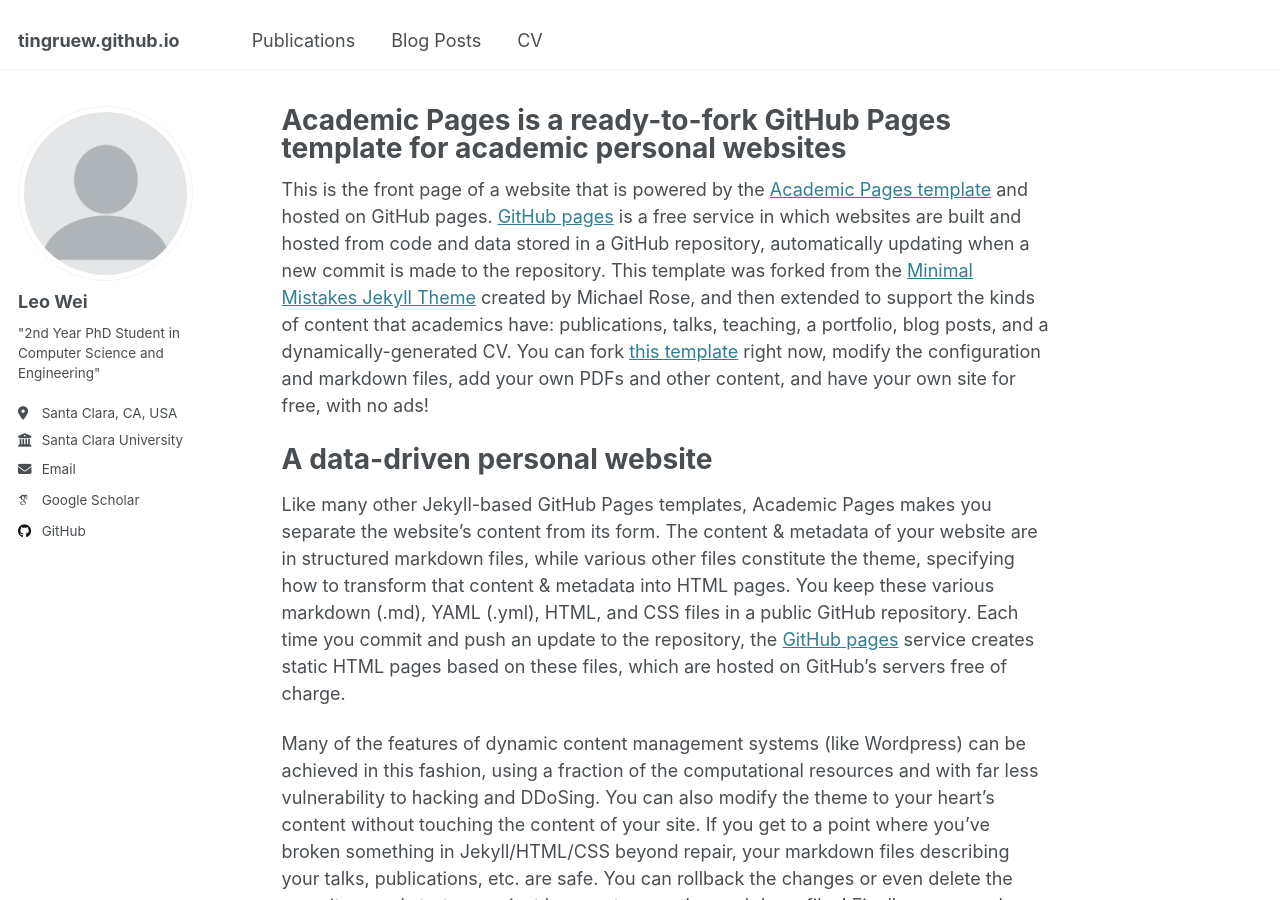
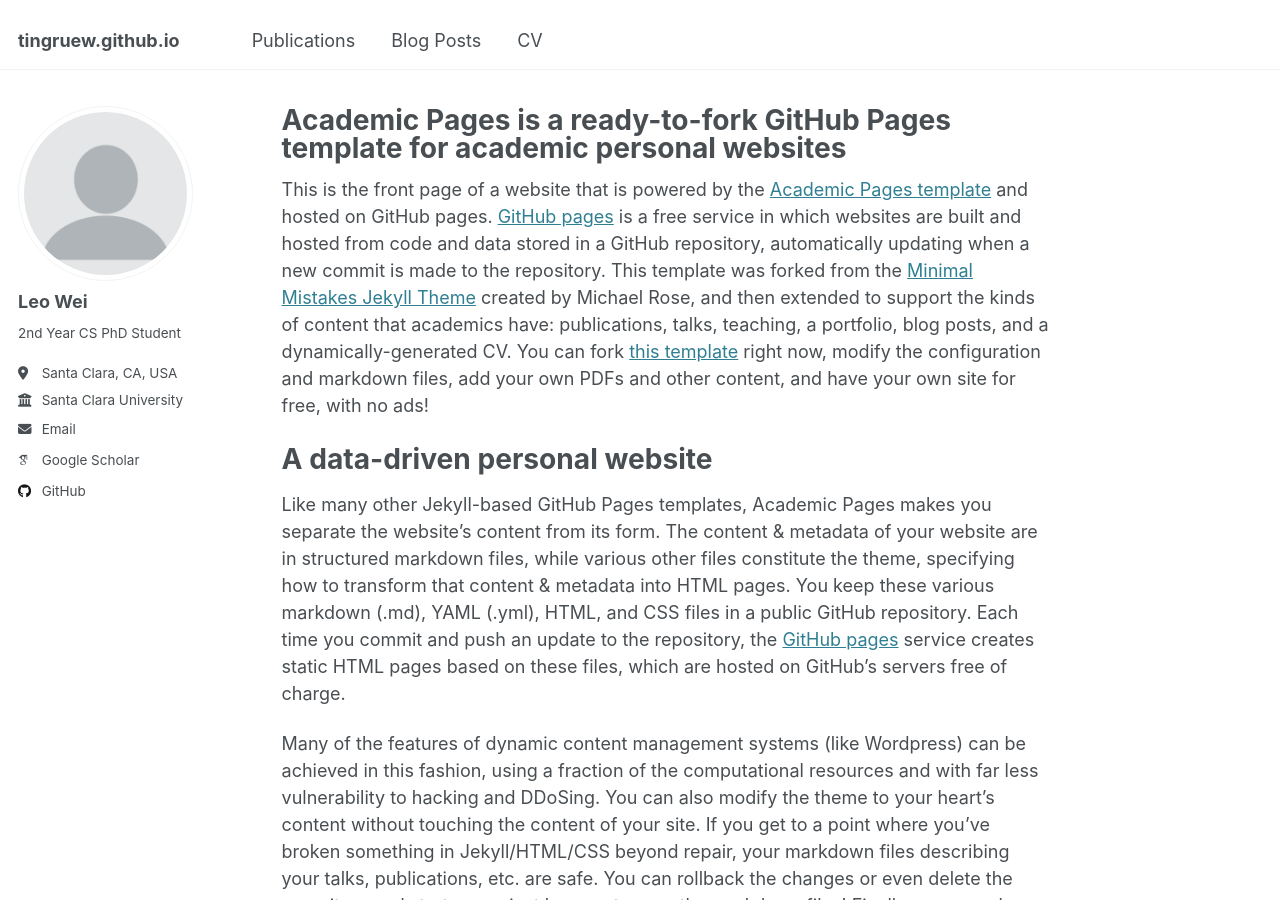
Before and after one commit to tingruew/tingruew.github.io, a Jekyll site: the page built from _pages/about.md, in a window 1280 px wide and 900 px high. Built offline with Jekyll 4.4.1, drawn with Linux system fonts in a browser that asks for light colours; some web fonts are replaced.

Commit message:
Update _config.yml

```diff
--- a/_config.yml
+++ b/_config.yml
@@ -25,9 +25,7 @@ author:
   avatar           : "profile.png"
   name             : "Leo Wei"
   pronouns         : # example: "she/her"
-  bio              : |
-              "2nd Year PhD Student in
-              Computer Science and Engineering"
+  bio              : 2nd Year CS PhD Student
   location         : "Santa Clara, CA, USA"
   employer         : "Santa Clara University"
   uri              : # URL
```
